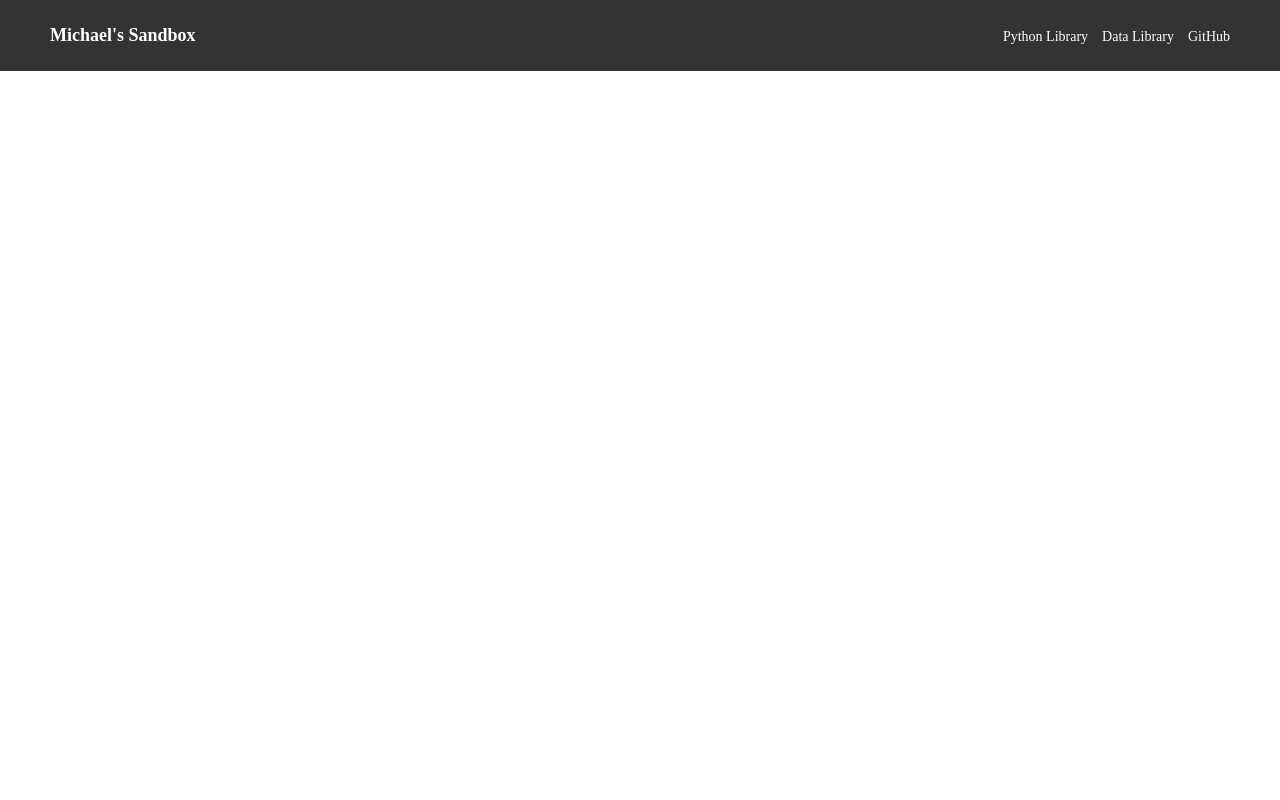
After one commit to michael-lee-bubble/pythonanywhere-live, a Flask app: page /data_library in a window 1280 px wide. The commit adds this page. Run offline with Flask 2, Linux system fonts and the light colour scheme.

Commit message:
Add new pages to app.

```diff
--- a/app.py
+++ b/app.py
@@ -55,5 +55,15 @@ def index():
                            selected_text_operation=selected_text_operation,
                            selected_math_operation=selected_math_operation)
 
+@app.route('/python_library')
+def python_library():
+    # Add your implementation for the /python_library route here
+    return render_template('python_library.html')
+
+@app.route('/data_library')
+def data_library():
+    # Add your implementation for the /data_library route here
+    return render_template('data_library.html')
+
 if __name__ == '__main__':
     app.run(debug=True)
--- /dev/null
+++ b/templates/data_library.html
@@ -0,0 +1,66 @@
+<!DOCTYPE html>
+<html>
+
+<head>
+    <title>Michael's Sandbox</title>
+    <style>
+        body {
+            margin: 0;
+            display: flex;
+            flex-direction: column;
+            min-height: 100vh;
+        }
+
+        /* Header style */
+        header {
+            display: flex;
+            justify-content: space-between;
+            align-items: center;
+            background-color: #333;
+            color: #fff;
+            padding: 25px 50px;
+        }
+
+        .header-title {
+            font-size: 18px;
+            font-weight: bold;
+        }
+
+        .header-title a {
+            text-decoration: none;
+            color: #fff;
+            font-size: 18px;
+        }
+
+        .header-menu {
+            list-style-type: none;
+            margin: 0;
+            padding: 0;
+        }
+
+        .header-menu li {
+            display: inline;
+            margin-left: 10px;
+        }
+
+        .header-menu a {
+            text-decoration: none;
+            color: #fff;
+            font-size: 14px;
+        }
+    </style>
+</head>
+
+<body>
+    <!-- Header -->
+    <header>
+        <div class="header-title"><a href="https://michaellee.pythonanywhere.com/">Michael's Sandbox</a></div>
+        <ul class="header-menu">
+            <li><a href="https://michaellee.pythonanywhere.com/python_library">Python Library</a></li>
+            <li><a href="https://michaellee.pythonanywhere.com/data_library">Data Library</a></li>
+            <li><a href="https://github.com/michael-lee-bubble/pythonanywhere-live">GitHub</a></li>
+        </ul>
+    </header>
+</body>
+
+</html>
--- a/templates/index.html
+++ b/templates/index.html
@@ -122,8 +122,8 @@
     <header>
         <div class="header-title"><a href="https://michaellee.pythonanywhere.com/">Michael's Sandbox</a></div>
         <ul class="header-menu">
-            <li><a href="#">About This App</a></li>
-            <li><a href="#">About Me</a></li>
+            <li><a href="https://michaellee.pythonanywhere.com/python_library">Python Library</a></li>
+            <li><a href="https://michaellee.pythonanywhere.com/data_library">Data Library</a></li>
             <li><a href="https://github.com/michael-lee-bubble/pythonanywhere-live">GitHub</a></li>
         </ul>
     </header>
```
Also changed, not shown: templates/python_library.html (added, +66 -0 lines).
